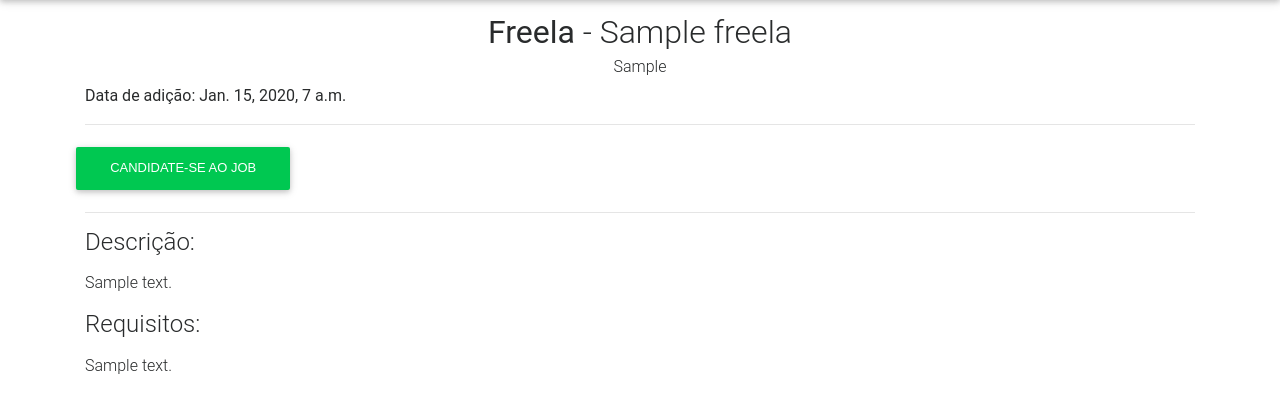
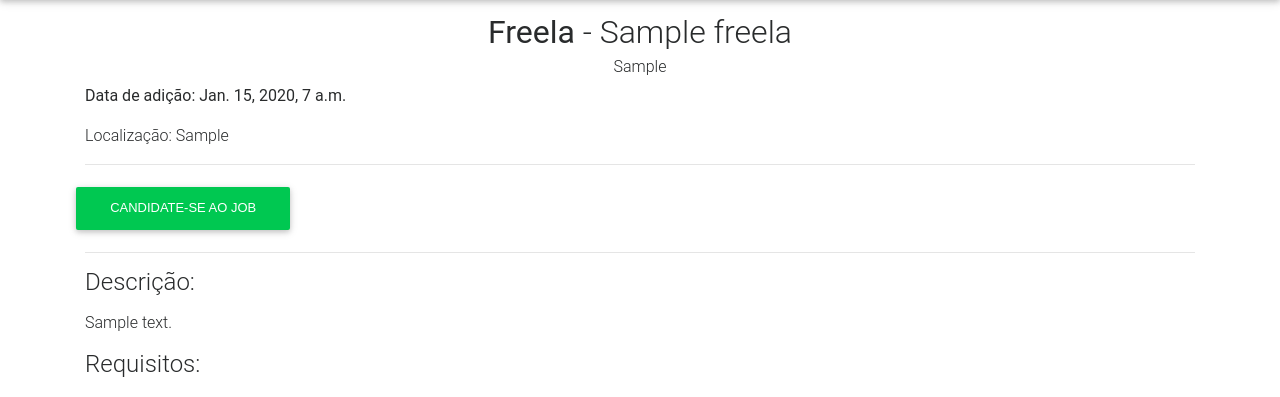
Before and after one commit to vmesel/PyJobs, a Django app: page /job/1/ in a window 1280 px wide. Shown: the part 56-453 px from the top of the page. Run offline with Django 3.2, Linux system fonts and the light colour scheme; tables that the repository leaves empty hold one stand-in row (values such as "Sample post"); some libraries are stand-ins or nearby versions.

Commit message:
Vaga com localizacão

```diff
--- a/pyfreelas/templates/job.html
+++ b/pyfreelas/templates/job.html
@@ -6,6 +6,7 @@
 <h2 style="margin-top:15px;text-align:center;"><b>{%if job.tipo_freela%}Freela{%else%}Vaga{%endif%}</b> - {{job.titulo_do_job}}</h2>
 <h6 style="text-align:center;">{{job.empresa}}</h6>
 <b><p>Data de adição: {{job.data_adicionado}}</p></b>
+<p>Localização: {{job.local}}</p>
 <!-- JOB -->
 <hr/>
 <div class="row">
```
